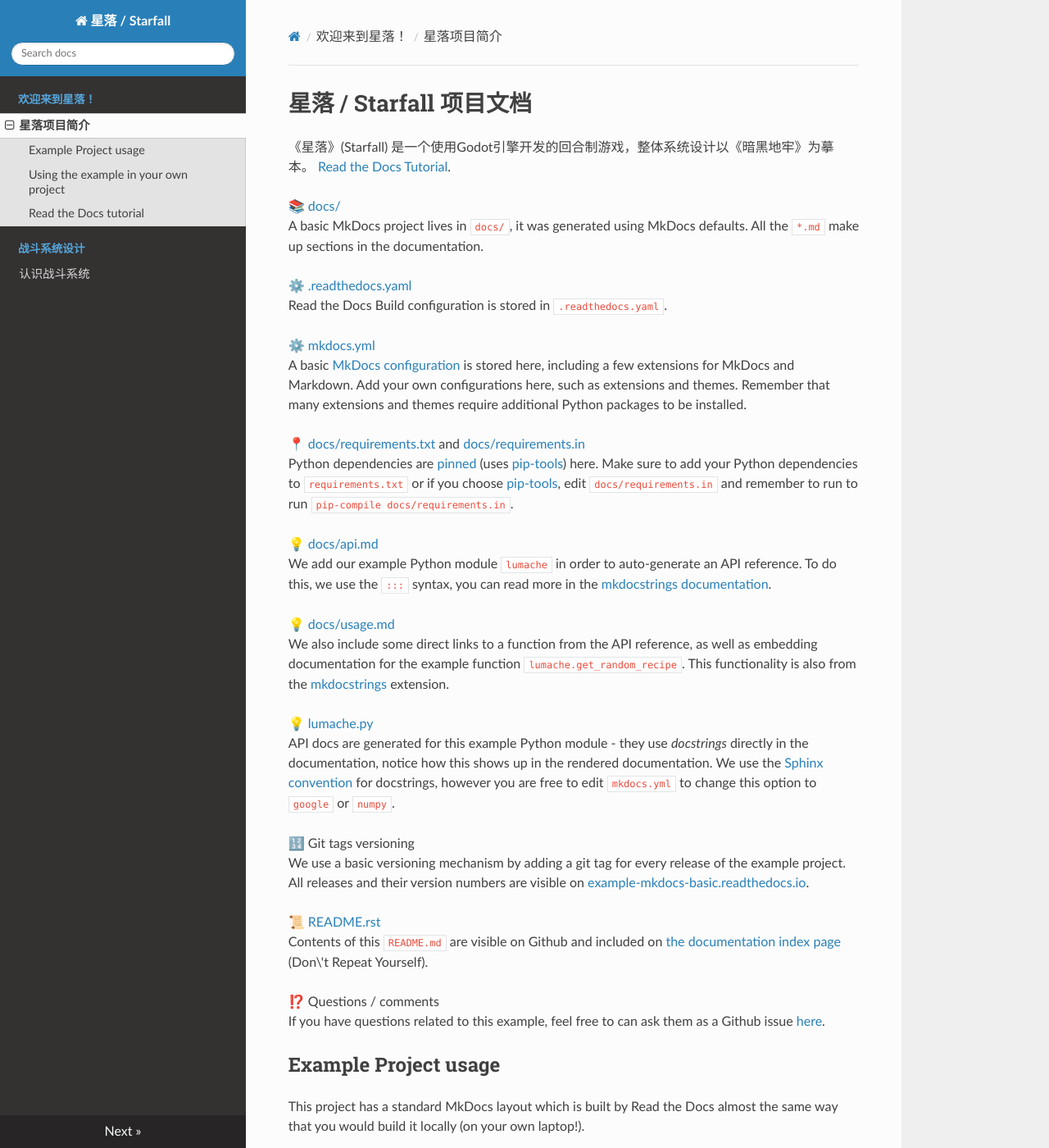
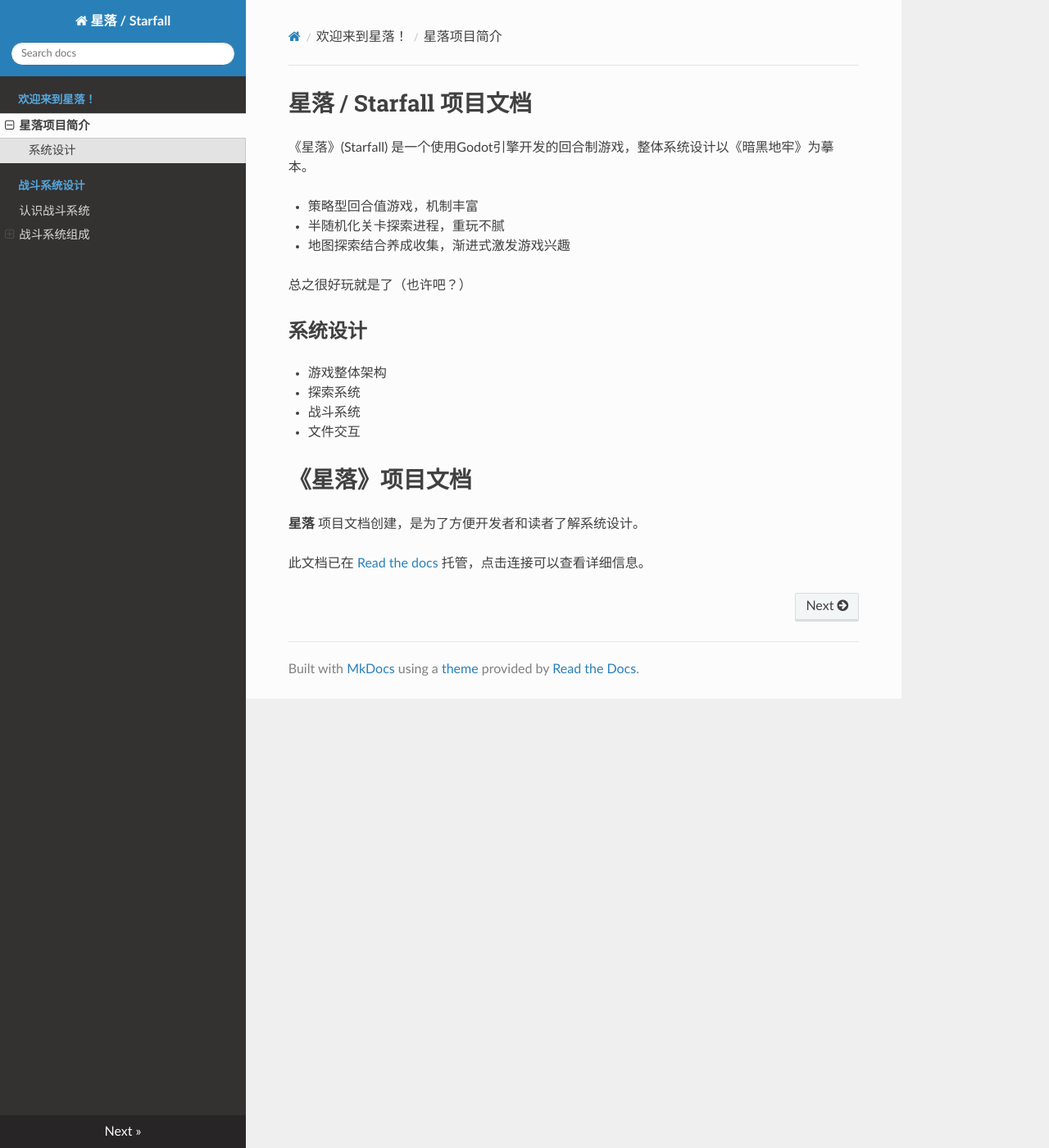
Before and after one commit to SpiritEnder/starfall_docs, an MkDocs documentation site: the page built from docs/index.md, in a window 1280 px wide and 1400 px high. Shown: the whole window at 82% size. Built offline with MkDocs 1.6.1, drawn with Linux system fonts in a browser that asks for light colours; nearby versions of some CDN libraries; some of the changed text lies outside the part shown.

Commit message:
nav update

````diff
--- a/README.md
+++ b/README.md
@@ -2,70 +2,18 @@
 ===============================================
 
 
-《星落》(Starfall) 是一个使用Godot引擎开发的回合制游戏，整体系统设计以《暗黑地牢》为摹本。 [Read the Docs Tutorial](https://docs.readthedocs.io/en/stable/tutorial/index.html).
+《星落》(Starfall) 是一个使用Godot引擎开发的回合制游戏，整体系统设计以《暗黑地牢》为摹本。
 
-📚 [docs/](https://github.com/readthedocs-examples/example-mkdocs-basic/blob/main/docs/)<br>
-A basic MkDocs project lives in `docs/`, it was generated using MkDocs defaults. All the `*.md` make up sections in the documentation.
+- 策略型回合值游戏，机制丰富
+- 半随机化关卡探索进程，重玩不腻
+- 地图探索结合养成收集，渐进式激发游戏兴趣
 
-⚙️ [.readthedocs.yaml](https://github.com/readthedocs-examples/example-mkdocs-basic/blob/main/.readthedocs.yaml)<br>
-Read the Docs Build configuration is stored in `.readthedocs.yaml`.
+总之很好玩就是了（也许吧？）
 
-⚙️ [mkdocs.yml](https://github.com/readthedocs-examples/example-mkdocs-basic/blob/main/mkdocs.yaml)<br>
-A basic [MkDocs configuration](https://www.mkdocs.org/user-guide/configuration/) is stored here, including a few extensions for MkDocs and Markdown. Add your own configurations here, such as extensions and themes. Remember that many extensions and themes require additional Python packages to be installed.
-
-📍 [docs/requirements.txt](https://github.com/readthedocs-examples/example-mkdocs-basic/blob/main/docs/requirements.txt) and [docs/requirements.in](https://github.com/readthedocs-examples/example-mkdocs-basic/blob/main/docs/requirements.in)<br>
-Python dependencies are [pinned](https://docs.readthedocs.io/en/latest/guides/reproducible-builds.html) (uses [pip-tools](https://pip-tools.readthedocs.io/en/latest/)) here. Make sure to add your Python dependencies to `requirements.txt` or if you choose [pip-tools](https://pip-tools.readthedocs.io/en/latest/), edit `docs/requirements.in` and remember to run to run `pip-compile docs/requirements.in`.
-
-💡 [docs/api.md](https://github.com/readthedocs-examples/example-mkdocs-basic/blob/main/docs/api.md)<br>
-We add our example Python module `lumache` in order to auto-generate an API reference. To do this, we use the `:::` syntax, you can read more in the [mkdocstrings documentation](https://mkdocstrings.github.io/).
-
-💡 [docs/usage.md](https://github.com/readthedocs-examples/example-mkdocs-basic/blob/main/docs/usage.md)<br>
-We also include some direct links to a function from the API reference, as well as embedding documentation for the example function `lumache.get_random_recipe`. This functionality is also from the [mkdocstrings](https://mkdocstrings.github.io/python/) extension.
-
-💡 [lumache.py](https://github.com/readthedocs-examples/example-mkdocs-basic/blob/main/lumache.py)<br>
-API docs are generated for this example Python module - they use *docstrings* directly in the documentation, notice how this shows up in the rendered documentation. We use the [Sphinx convention](https://pythonhosted.org/an_example_pypi_project/sphinx.html#function-definitions) for docstrings, however you are free to edit `mkdocs.yml` to change this option to `google` or `numpy`.
-
-🔢 Git tags versioning<br>
-We use a basic versioning mechanism by adding a git tag for every release of the example project. All releases and their version numbers are visible on
-[example-mkdocs-basic.readthedocs.io](https://example-mkdocs-basic.readthedocs.io/en/latest/).
-
-📜 [README.rst](https://github.com/readthedocs-examples/example-mkdocs-basic/blob/main/README.rst)<br>
-Contents of this `README.md` are visible on Github and included on [the documentation index page](https://example-mkdocs-basic.readthedocs.io/en/latest/) (Don\'t Repeat Yourself).
-
-⁉️ Questions / comments<br>
-If you have questions related to this example, feel free to can ask them as a Github issue [here](https://github.com/readthedocs-examples/example-mkdocs-basic/issues).
-
-
-Example Project usage
+系统设计
 ---------------------
 
-This project has a standard MkDocs layout which is built by Read the Docs almost the same way that you would build it locally (on your own laptop!).
-
-You can build and view this documentation project locally - we recommend that you activate [a local Python virtual environment first](https://packaging.python.org/en/latest/guides/installing-using-pip-and-virtual-environments/#creating-a-virtual-environment):
-
-```console
-# Install required Python dependencies (MkDocs etc.)
-pip install -r docs/requirements.txt
-
-# Run the mkdocs development server
-mkdocs serve
-```
-
-Using the example in your own project
--------------------------------------
-
-If you are new to Read the Docs, you may want to refer to the [Read the Docs User documentation](https://docs.readthedocs.io/).
-
-If you are copying this code in order to get started with your documentation, you need to:
-
-1. place your `docs/` folder alongside your Python project. If you are starting a new project, you can adapt the `pyproject.toml` example configuration.
-1. use your existing project repository or create a new repository on Github, GitLab, Bitbucket or another host supported by Read the Docs.
-1. copy in `mkdocs.yaml`, `.readthedocs.yml` and the `docs/` folder into your project. Customize all the files, replacing example contents.
-1. Rebuild the documenation locally to see that it works.
-1. *Finally*, register your project on Read the Docs, see [Importing Your Documentation](https://docs.readthedocs.io/en/stable/intro/import-guide.html).
-
-
-Read the Docs tutorial
-----------------------
-
-To get started with Read the Docs, you may also refer to the [Read the Docs tutorial](https://docs.readthedocs.io/en/stable/tutorial/). It provides a full walk-through of building an example project similar to the one in this repository.
+- 游戏整体架构
+- 探索系统
+- 战斗系统
+- 文件交互
--- a/docs/index.md
+++ b/docs/index.md
@@ -1,10 +1,7 @@
 {!README.md!}
 
-# Welcome to Lumache's documentation!
+# 《星落》项目文档
 
-**星落** (/lu\'make/) is a Python library for cooks and food lovers
-that creates recipes mixing random ingredients. It pulls data from the
-[Open Food Facts database](https://world.openfoodfacts.org/) and offers
-a *simple* and *intuitive* API.
+**星落** 项目文档创建，是为了方便开发者和读者了解系统设计。
 
-Check out the [usage](usage.md) section for further information, including how to [install](usage.md#installation) the project.
+此文档已在 [Read the docs](https://starfall-docs.readthedocs.io/zh-cn/latest) 托管，点击连接可以查看详细信息。
--- a/mkdocs.yml
+++ b/mkdocs.yml
@@ -20,3 +20,9 @@
     - 星落项目简介: index.md
   - 战斗系统设计:
     - 认识战斗系统: battle_system/battle_systems_guide.md
+    - 战斗系统组成:
+      - 指令系统: battle_system/command_system.md
+      - 单位属性: battle_system/unit_attribute.md
+      - 回合系统: battle_system/round_system.md
+      - 位置系统: battle_system/place_system.md
+      - 效果系统: battle_system/effect_system.md
````
Also changed, not shown: docs/battle_system/effect_system.md (+33 -33 lines), docs/battle_system/round_system.md (+13 -10 lines), docs/battle_system/unit_attribute.md (+38 -8 lines).
